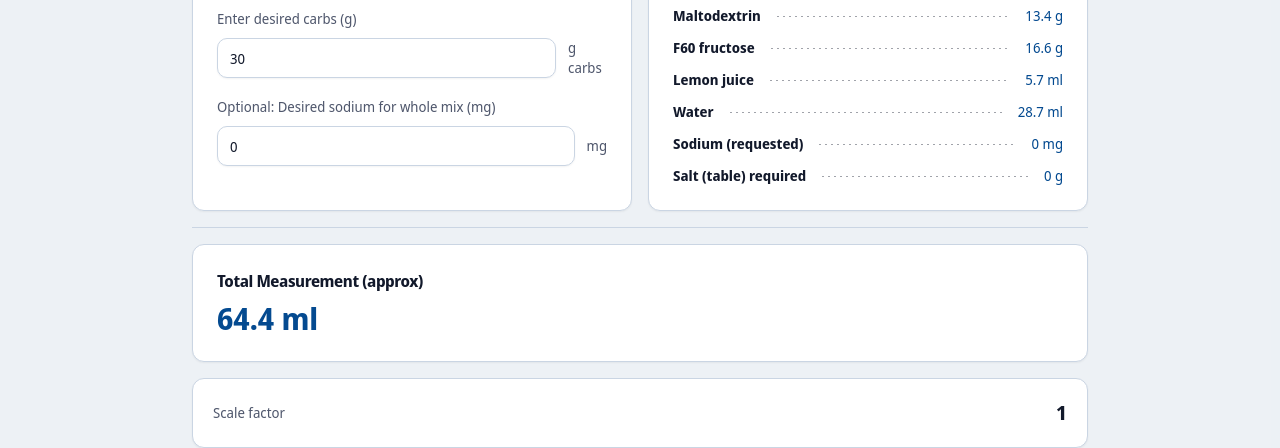
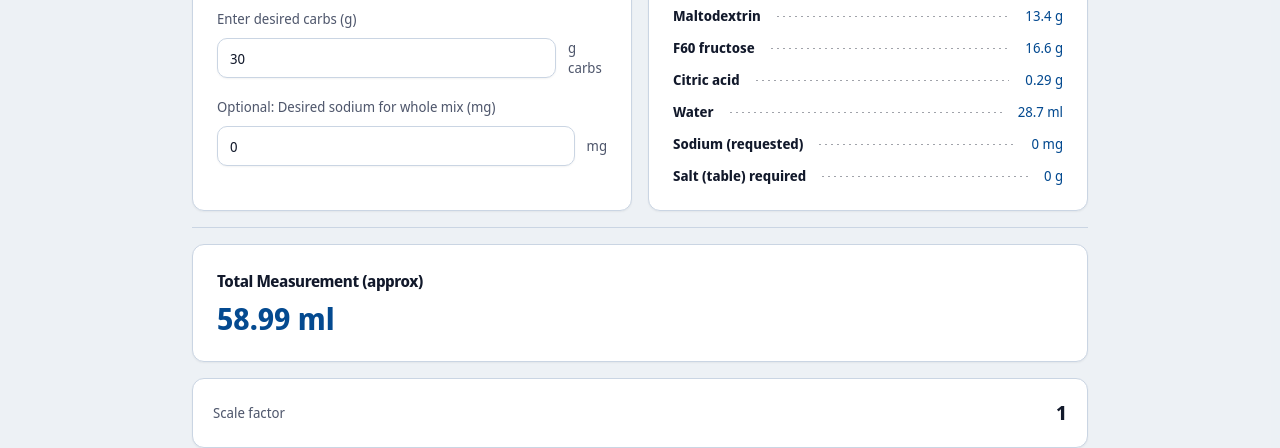
Before and after one commit to aeganaden/triathlon-tools, a Next.js app: page / in a window 1280 px wide. Shown: the part 333-781 px from the top of the page. Built offline with nearby package versions, Linux system fonts and the light colour scheme; a web font is replaced by a local one.

Commit message:
replace lemon with citric acid

```diff
--- a/src/components/CarbMix/index.tsx
+++ b/src/components/CarbMix/index.tsx
@@ -24,7 +24,8 @@ import styles from "./CarbMix.module.css";
 const BASE_CARBS = 30; // g carbs per pouch
 const BASE_MALT = 13.4; // g per pouch
 const BASE_F60 = 16.6; // g per pouch
-const BASE_LEMON = 5.7; // ml per pouch
+// Approximate citric acid equivalent for 5.7 ml lemon juice (~5% citric acid)
+const BASE_CITRIC = 0.29; // g citric acid per pouch
 const BASE_WATER = 28.7; // ml per pouch (adjusted)
 function round(v: number) {
   return Math.round(v * 100) / 100;
@@ -52,11 +53,11 @@ const CarbMix: React.FC = () => {
 
     const malt = BASE_MALT * scale;
     const f60 = BASE_F60 * scale;
-    const lemon = BASE_LEMON * scale;
+    const citric = BASE_CITRIC * scale;
     const waterBase = BASE_WATER * scale;
 
     // Approximate solids volume by treating grams ~= ml
-    const solidsVolume = malt + f60; // ml approximation
+    const solidsVolume = malt + f60 + citric; // ml approximation
 
     // Convert sodium (mg) to table salt (NaCl) amount.
     // Na atomic mass = 22.98976928, Cl = 35.453 -> Na fraction of NaCl by mass:
@@ -68,13 +69,13 @@ const CarbMix: React.FC = () => {
     const saltG = saltTotalMg / 1000;
     const saltMl = saltG; // 1 g ~= 1 ml approximation
 
-    // Total ml yield ~= solidsVolume + lemon + waterBase + saltMl
-    const totalMl = solidsVolume + lemon + waterBase + saltMl;
+    // Total ml yield ~= solidsVolume (including citric acid) + waterBase + saltMl
+    const totalMl = solidsVolume + waterBase + saltMl;
 
     return {
       malt: round(malt),
       f60: round(f60),
-      lemon: round(lemon),
+      citric: round(citric),
       water: round(waterBase),
       // saltMg is the computed table salt (NaCl) in mg
       saltMg: Math.round(saltTotalMg * 100) / 100,
@@ -90,7 +91,7 @@ const CarbMix: React.FC = () => {
   const breakdown = [
     { label: "Maltodextrin", value: `${results.malt} g` },
     { label: "F60 fructose", value: `${results.f60} g` },
-    { label: "Lemon juice", value: `${results.lemon} ml` },
+    { label: "Citric acid", value: `${results.citric} g` },
     { label: "Water", value: `${results.water} ml` },
     { label: "Sodium (requested)", value: `${results.sodiumMg ?? 0} mg` },
     { label: "Salt (table) required", value: `${results.saltG ?? 0} g` },
```
